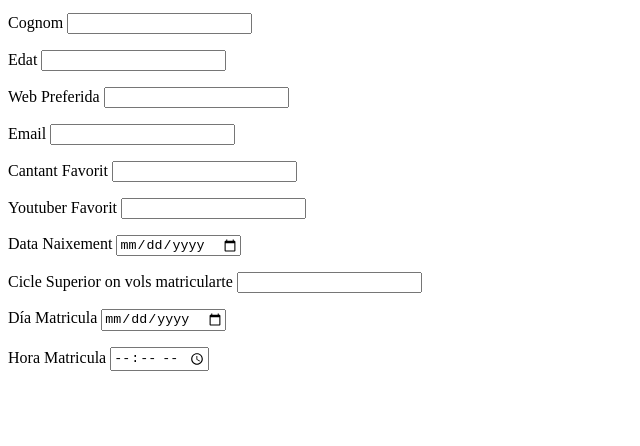
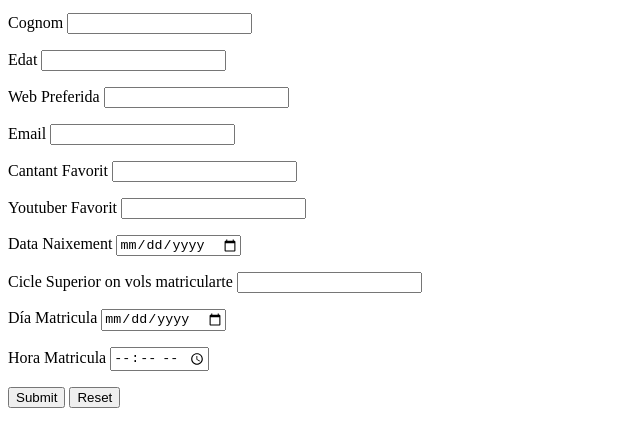
Before and after one commit to PepeTur12/Actividad-Formularis, a plain HTML site: page index.html in a window 1280 px wide. Shown: the part 104-550 px from the top of the page, without its empty margins (0-640 px from the left). Drawn offline with Linux system fonts and the light colour scheme.

Commit message:
FINISH 2.0

```diff
--- a/index.html
+++ b/index.html
@@ -46,6 +46,9 @@ Día Matricula <input type="date" name="Dia_Matr">
 Hora Matricula <input type="time" name="Hora_Matr">
 </p>
 
+<input type="submit">
+<input type="reset">
+
     </form>
 
 </body>
```
